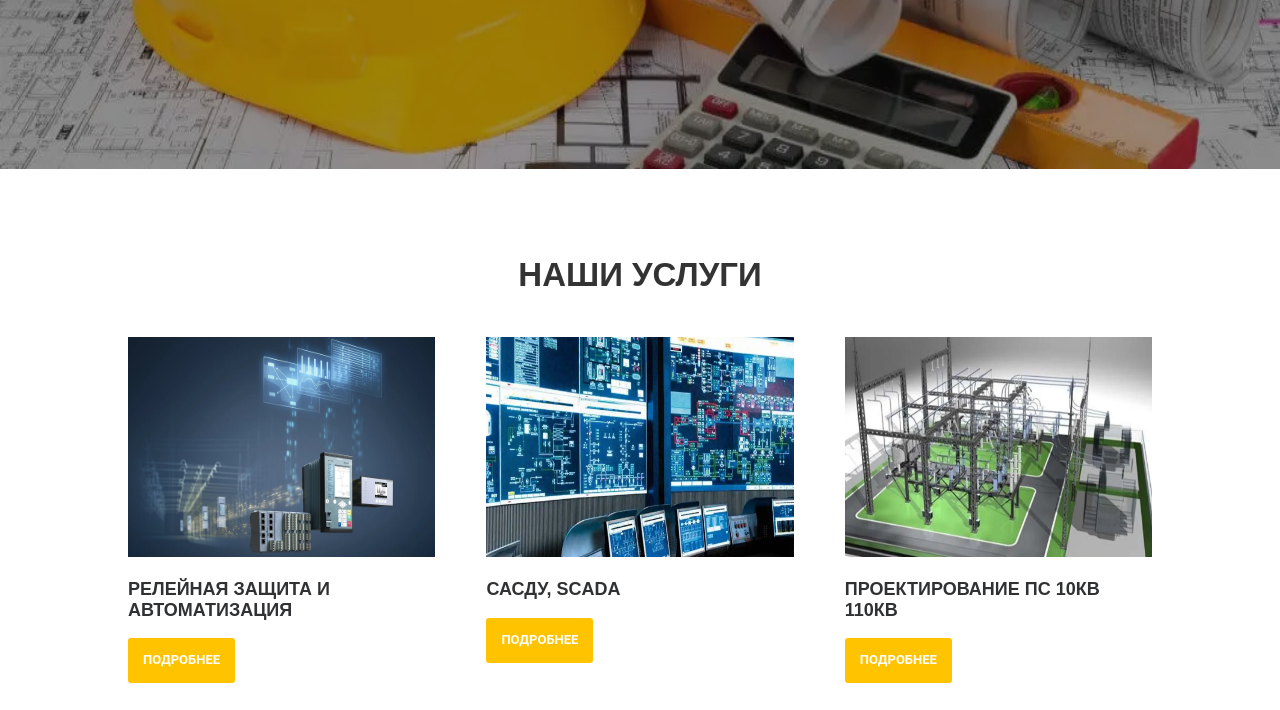
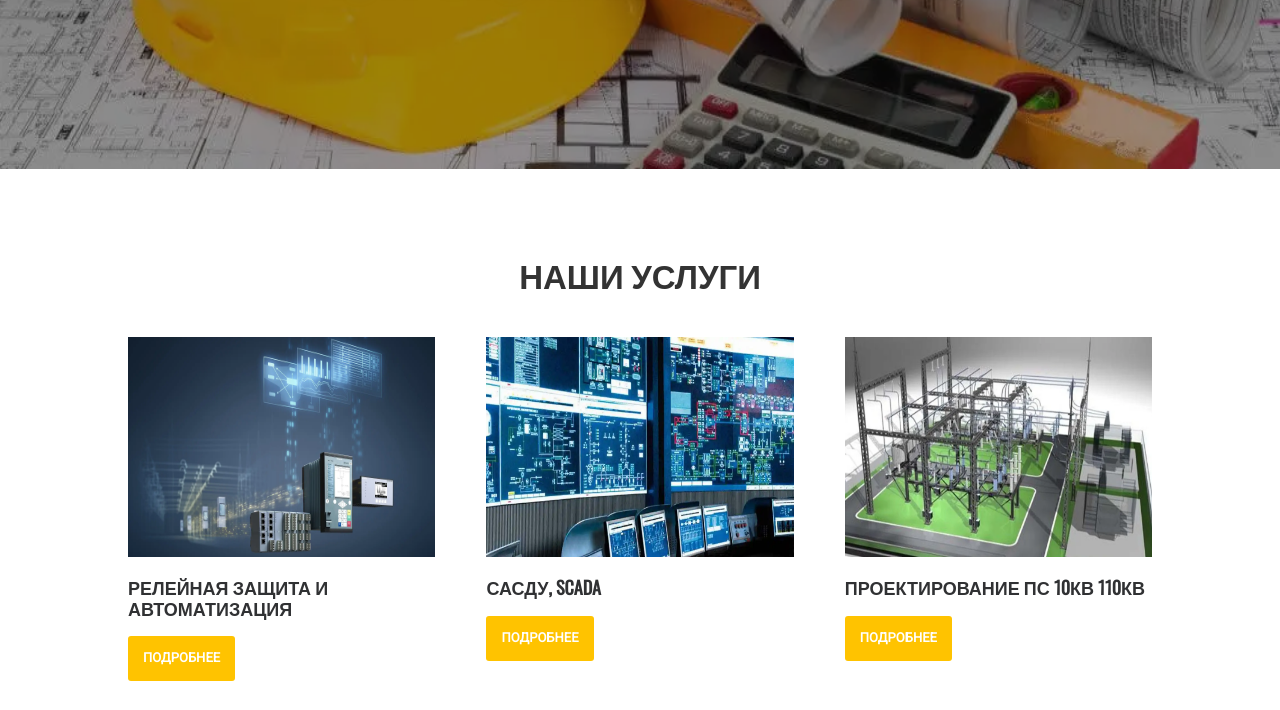
Before and after one commit to Rubinshtein-Ilya/Green-energy-project, a website built with webpack: page dist/index.html in a window 1280 px wide. Shown: the part 469-1179 px from the top of the page. Built offline with nearby package versions, Linux system fonts and the light colour scheme.

Commit message:
Update index.html

```diff
--- a/dist/index.html
+++ b/dist/index.html
@@ -8,10 +8,10 @@
   <link rel="stylesheet" href="css/style.min.css">
   <link rel="preconnect" href="https://fonts.googleapis.com">
   <link rel="preconnect" href="https://fonts.gstatic.com" crossorigin>
-  <link rel="preload" as="stylesheet" href="https://fonts.googleapis.com/css2?family=Roboto&display=swap" crossorigin>
+  <link href="https://fonts.googleapis.com/css2?family=Roboto&display=swap" rel="stylesheet">
   <link rel="preconnect" href="https://fonts.googleapis.com">
   <link rel="preconnect" href="https://fonts.gstatic.com" crossorigin>
-  <link rel="preload" as="stylesheet" href="https://fonts.googleapis.com/css2?family=Oswald&display=swap">
+  <link href="https://fonts.googleapis.com/css2?family=Oswald&display=swap" rel="stylesheet">
   <title>Green Energy Project</title>
 </head>
   <body>
```
